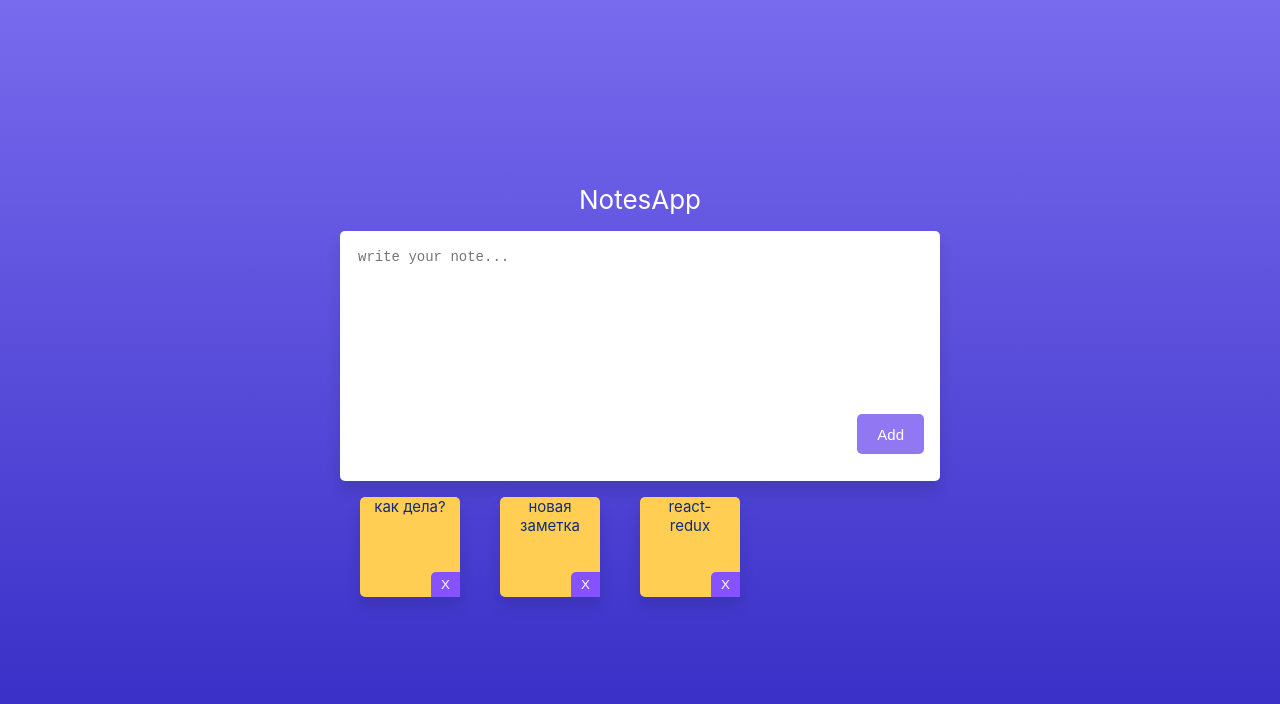
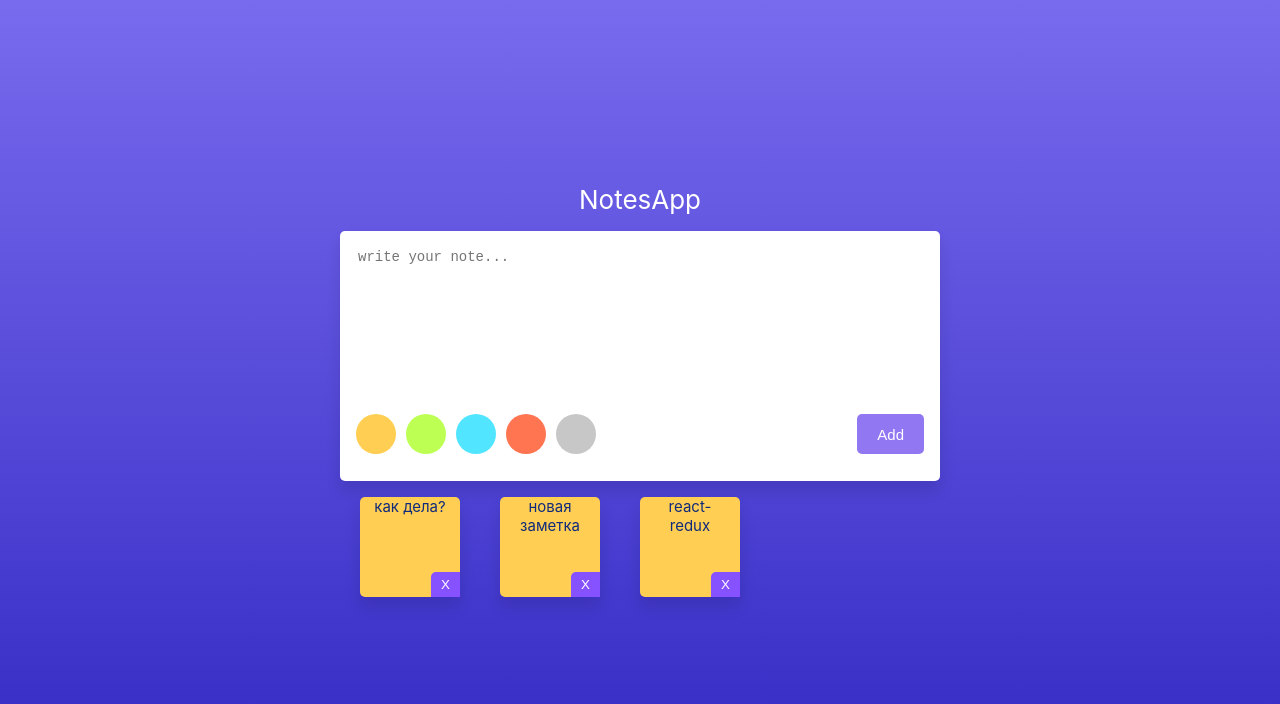
Before and after one commit to FedorLivshits/Notes-App-React, a React (Create React App) app: page / in a window 1280 px wide. Shown: the top 704 px of the page. Built offline with nearby package versions, Linux system fonts and the light colour scheme.

Commit message:
added color note buttons

```diff
--- a/src/App.css
+++ b/src/App.css
@@ -47,10 +47,13 @@ textarea {
     font-weight: 300;
     outline: none;
 }
+.notes-form__btns{
+    display: flex;
+    justify-content: space-between;
+}
 
 .add-note__btn {
     margin-top: 15px;
-    align-self: flex-end;
     padding: 10px 20px;
     border-radius: 5px;
     border: none;
@@ -67,6 +70,30 @@ textarea {
 .add-note__btn:disabled{
     background: #9177f1;
     cursor: default;
+}
+.btn-color{
+    padding: 20px 20px;
+    border-radius: 50px;
+    border: none;
+    outline: none;
+    margin-top: 15px;
+    margin-right: 10px;
+    cursor: pointer;
+}
+.yellow{
+    background-color: #ffce52;
+}
+.green{
+    background-color: #bdff52;
+}
+.blue{
+    background-color: #52e5ff;
+}
+.red{
+    background-color: #ff7552;
+}
+.grey{
+    background-color: #c7c7c7;
 }
 
 .notes-content {
--- a/src/Components/NotesApp.jsx
+++ b/src/Components/NotesApp.jsx
@@ -4,7 +4,7 @@ import {addNote, deleteNote, setNewTextareaText, showFullNote} from "../redux/no
 import {connect} from "react-redux";
 
 
-function NotesApp({notes, newTextareaText, setNewTextareaText, addNote, showFullNote, deleteNote}) {
+function NotesApp({notes, newTextareaText, setNewTextareaText, addNote, showFullNote, deleteNote, notesColors}) {
     const changeText = (e) => {
         let text = e.target.value
         setNewTextareaText(text)
@@ -19,7 +19,13 @@ function NotesApp({notes, newTextareaText, setNewTextareaText, addNote, showFull
                 <div className="container">
                     <div className="notes-form">
                         <textarea placeholder="write your note..." onChange={changeText} value={newTextareaText}/>
-                        <button className="add-note__btn" disabled={!newTextareaText} onClick={addNewNote}>Add</button>
+                        <div className="notes-form__btns">
+                            <div className="note-colors">
+                                {notesColors.map(c => <button className={`btn-color ${c.color}`}/>)}
+                            </div>
+                            <button className="add-note__btn" disabled={!newTextareaText} onClick={addNewNote}>Add</button>
+                        </div>
+
                     </div>
                     <div className="notes-content">
                         <Note notes={notes} showFullNote={showFullNote} deleteNote={deleteNote}/>
@@ -48,7 +54,8 @@ function Note({notes, showFullNote, deleteNote}) {
 let mapStateToProps = (state) => {
     return {
         notes: state.notes.notes,
-        newTextareaText: state.notes.newTextareaText
+        newTextareaText: state.notes.newTextareaText,
+        notesColors: state.notes.notesColors
     }
 }
 
--- a/src/redux/note-reducer.js
+++ b/src/redux/note-reducer.js
@@ -7,10 +7,11 @@ let noteId = 4
 
 let initialState = {
     notes: [
-        {id: 1, text: "как дела?"},
-        {id: 2, text: "новая заметка"},
-        {id: 3, text: "react-redux"}
+        {id: 1, text: "как дела?", color: "yellow"},
+        {id: 2, text: "новая заметка", color: "yellow"},
+        {id: 3, text: "react-redux", color: "yellow"}
     ],
+    notesColors: [{color: "yellow"}, {color: "green"}, {color: "blue"}, {color: "red"}, {color: "grey"}],
     newTextareaText: ""
 }
 
```
Also changed, not shown: src/Components/NotesAppContainer.jsx (deleted, +0 -10 lines).
